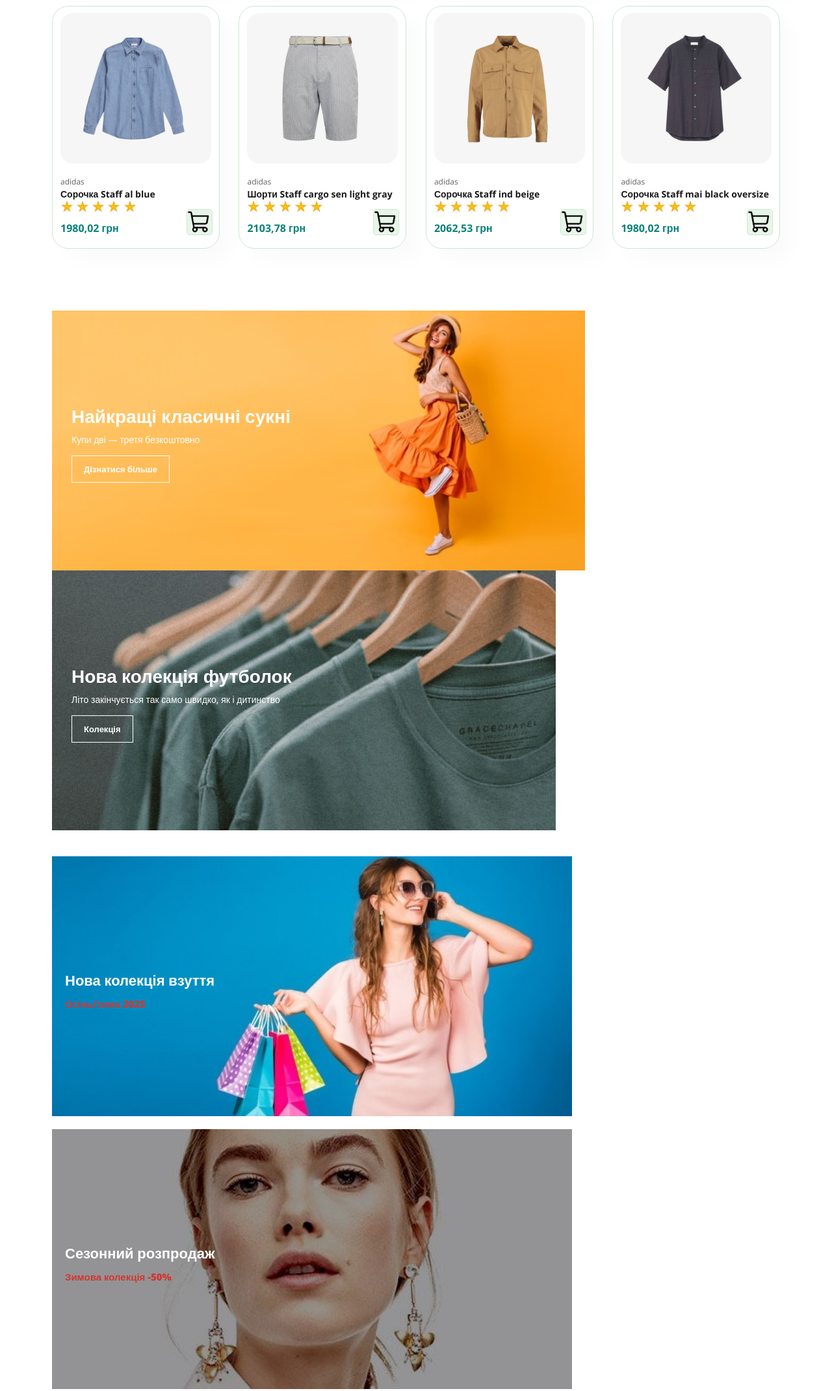
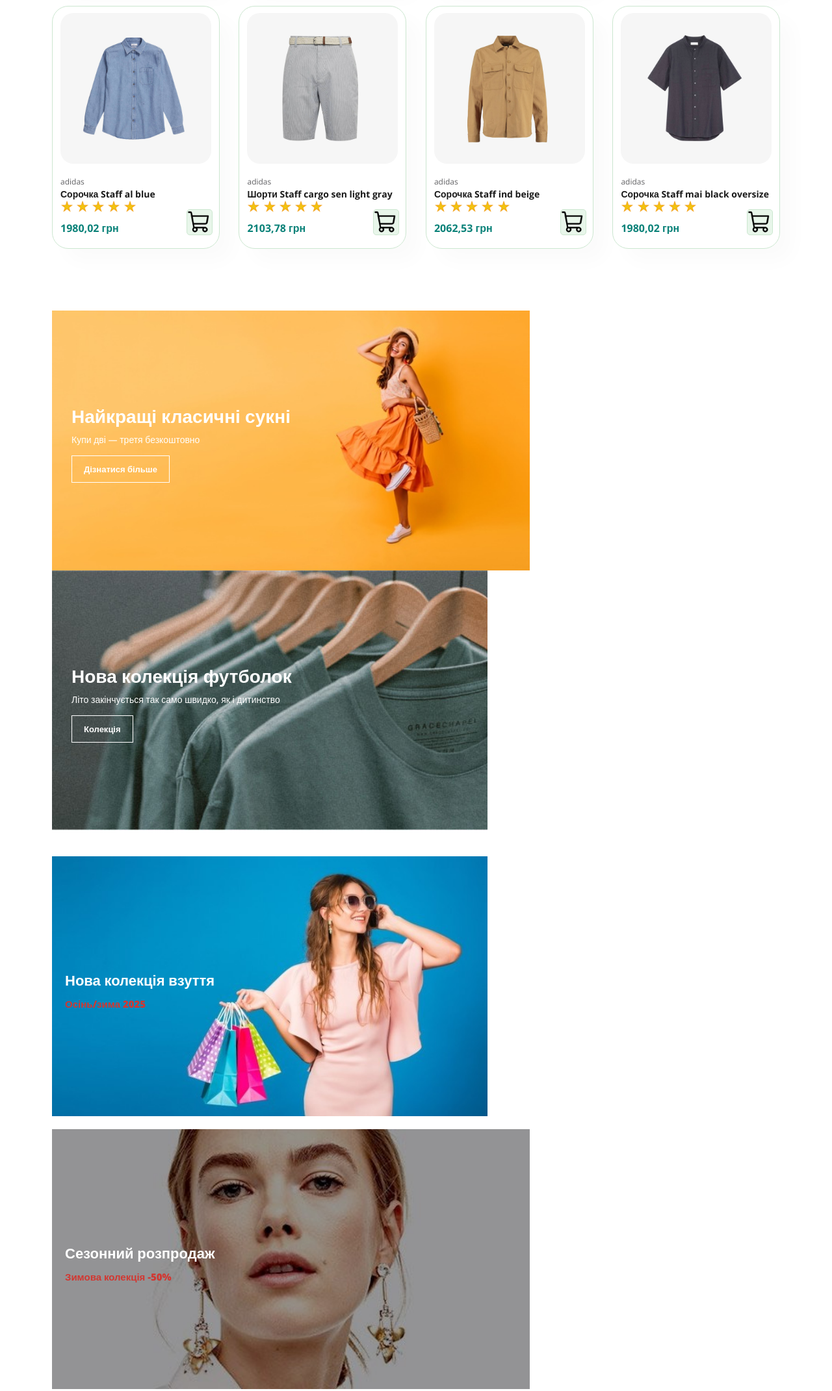
Before and after one commit to VaL2111/IM-31_appWEB-BakhmatskyiValentyn-FIOT-2025, a plain HTML site: page index.html in a window 1280 px wide. Shown: the part 3126-5267 px from the top of the page at 65% size. Drawn offline with nearby package versions, Linux system fonts and the light colour scheme.

Commit message:
Edit banner sizes

```diff
--- a/style.css
+++ b/style.css
@@ -315,11 +315,11 @@ button.normal {
   background-size: cover;
   background-position: center;
   padding: 30px;
-  width: 820px;
+  width: 735px;
 }
 
 #banners .banner3 {
-  width: 775px;
+  width: 670px;
   background-image: url(./img/banner3.jpg);
 }
 
@@ -370,11 +370,12 @@ button.white {
   background-size: cover;
   background-position: center;
   padding: 20px;
-  width: 800px;
+  width: 670px;
   margin-bottom: 20px;
 }
 
 #banner4 .banner5 {
+  width: 735px;
   background-image: url(./img/banner5.jpg);
 }
 
```
